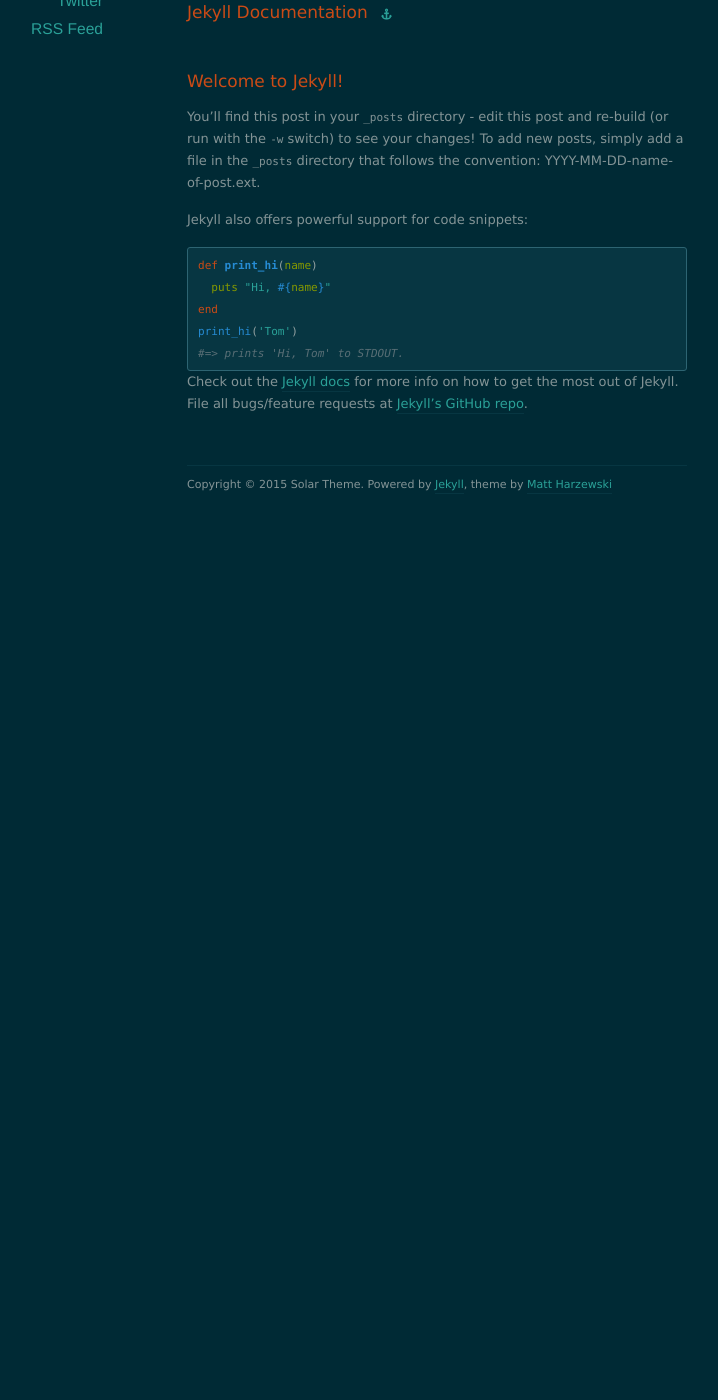
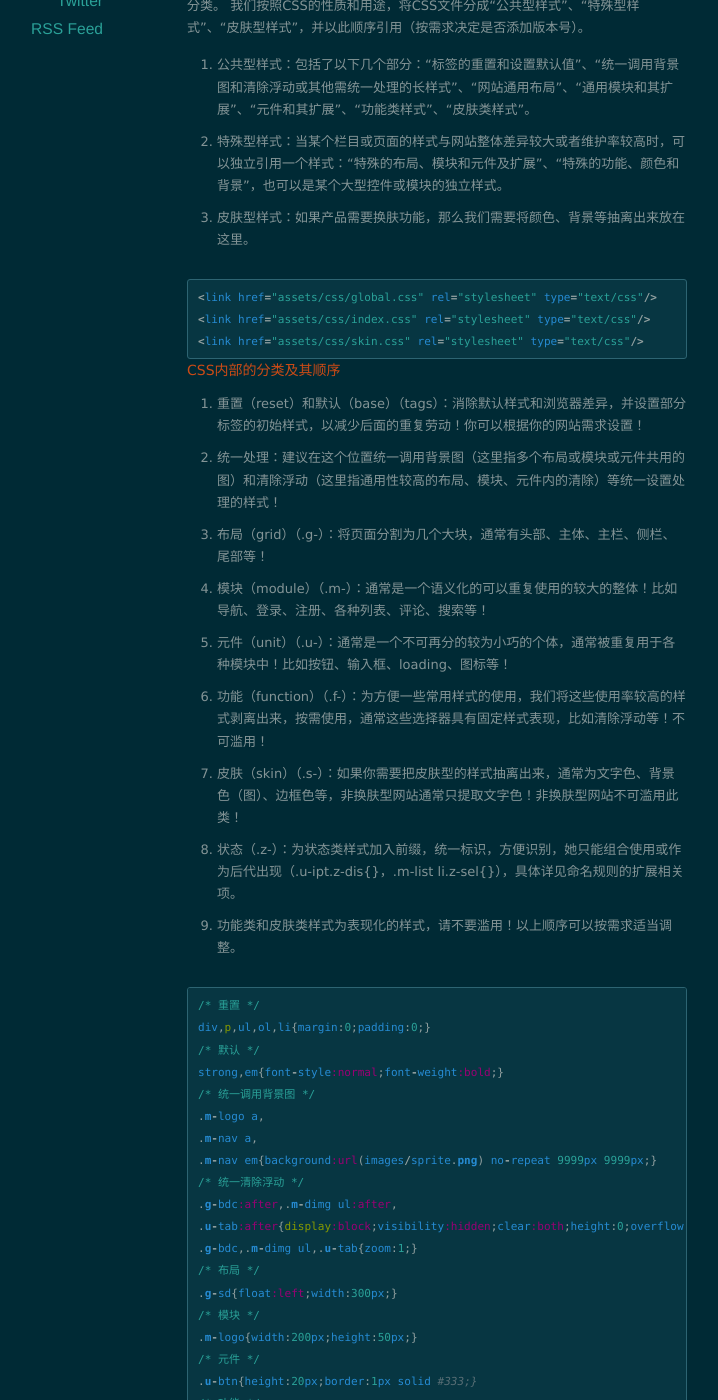
Before and after one commit to kelyau/kelyau.github.io, a Jekyll site: the page built from index.html, in a window 1280 px wide and 1400 px high, scrolled down 270 px. Shown: the whole window, without its empty margins (203-921 px from the left). Built offline with Jekyll 4.4.1, drawn with Linux system fonts in a browser that asks for light colours; nearby versions of some CDN libraries; the list of posts is cut into pages by our own code; before the commit the page ends 900 px from its top, so only the background shows below that; some of the changed text lies outside the part shown.

Commit message:
update 2013

```diff
--- a/_config.yml
+++ b/_config.yml
@@ -1,9 +1,9 @@
-name: Solar Theme
-url: http://example.org
-description: A stylish blog using the Solarized color palette
+name: 坛子
+url: http://kelyau.github.io
+description: 坛子的github page
 
 permalink: /:year/:month/:day/:title/
 paginate: 10
-pygments: true
+highlighter: pygments
 
 exclude: ['README.md', 'Gemfile.lock', 'Gemfile', 'Rakefile']
--- a/_layouts/default.html
+++ b/_layouts/default.html
@@ -36,7 +36,7 @@
           <li><a href="/">Home</a></li>
           <li><a href="/archives">Archive</a></li>
           <li><a href="/about">About</a></li>
-          <li><a href="http://twitter.com/redwall_hp">Twitter</a></li>
+          <li><a href="http://twitter.com/newallah">Twitter</a></li>
           <li><a href="/feed.xml">RSS Feed</a></li>
         </ul>
       </nav>
--- /dev/null
+++ b/_posts/2013-06-06-css-style-guide.markdown
@@ -0,0 +1,90 @@
+---
+layout: post
+title:  "css style guide"
+date:   2013-06-06 17:06:25
+categories: css
+---
+
+###CSS文件的分类和引用顺序
+通常，一个项目我们只引用一个CSS，但是对于较大的项目，我们需要把CSS文件进行分类。
+我们按照CSS的性质和用途，将CSS文件分成“公共型样式”、“特殊型样式”、“皮肤型样式”，并以此顺序引用（按需求决定是否添加版本号）。
+
+1.	公共型样式：包括了以下几个部分：“标签的重置和设置默认值”、“统一调用背景图和清除浮动或其他需统一处理的长样式”、“网站通用布局”、“通用模块和其扩展”、“元件和其扩展”、“功能类样式”、“皮肤类样式”。
+2.	特殊型样式：当某个栏目或页面的样式与网站整体差异较大或者维护率较高时，可以独立引用一个样式：“特殊的布局、模块和元件及扩展”、“特殊的功能、颜色和背景”，也可以是某个大型控件或模块的独立样式。
+3.	皮肤型样式：如果产品需要换肤功能，那么我们需要将颜色、背景等抽离出来放在这里。
+{% highlight ruby %}
+<link href="assets/css/global.css" rel="stylesheet" type="text/css"/>
+<link href="assets/css/index.css" rel="stylesheet" type="text/css"/>
+<link href="assets/css/skin.css" rel="stylesheet" type="text/css"/>
+{% endhighlight %}
+
+
+###CSS内部的分类及其顺序
+-	重置（reset）和默认（base）（tags）：消除默认样式和浏览器差异，并设置部分标签的初始样式，以减少后面的重复劳动！你可以根据你的网站需求设置！
+-	统一处理：建议在这个位置统一调用背景图（这里指多个布局或模块或元件共用的图）和清除浮动（这里指通用性较高的布局、模块、元件内的清除）等统一设置处理的样式！
+-	布局（grid）（.g-）：将页面分割为几个大块，通常有头部、主体、主栏、侧栏、尾部等！
+-	模块（module）（.m-）：通常是一个语义化的可以重复使用的较大的整体！比如导航、登录、注册、各种列表、评论、搜索等！
+-	元件（unit）（.u-）：通常是一个不可再分的较为小巧的个体，通常被重复用于各种模块中！比如按钮、输入框、loading、图标等！
+-	功能（function）（.f-）：为方便一些常用样式的使用，我们将这些使用率较高的样式剥离出来，按需使用，通常这些选择器具有固定样式表现，比如清除浮动等！不可滥用！
+-	皮肤（skin）（.s-）：如果你需要把皮肤型的样式抽离出来，通常为文字色、背景色（图）、边框色等，非换肤型网站通常只提取文字色！非换肤型网站不可滥用此类！
+-	状态（.z-）：为状态类样式加入前缀，统一标识，方便识别，她只能组合使用或作为后代出现（.u-ipt.z-dis{}，.m-list li.z-sel{}），具体详见命名规则的扩展相关项。
+-	功能类和皮肤类样式为表现化的样式，请不要滥用！以上顺序可以按需求适当调整。
+
+{% highlight ruby %}
+/* 重置 */
+div,p,ul,ol,li{margin:0;padding:0;}
+/* 默认 */
+strong,em{font-style:normal;font-weight:bold;}
+/* 统一调用背景图 */
+.m-logo a,
+.m-nav a,
+.m-nav em{background:url(images/sprite.png) no-repeat 9999px 9999px;}
+/* 统一清除浮动 */
+.g-bdc:after,.m-dimg ul:after,
+.u-tab:after{display:block;visibility:hidden;clear:both;height:0;overflow:hidden;content:'.';}
+.g-bdc,.m-dimg ul,.u-tab{zoom:1;}
+/* 布局 */
+.g-sd{float:left;width:300px;}
+/* 模块 */
+.m-logo{width:200px;height:50px;}
+/* 元件 */
+.u-btn{height:20px;border:1px solid #333;}
+/* 功能 */
+.f-tac{text-align:center;}
+/* 皮肤 */
+.s-fc,a.s-fc:hover{color:#fff;}
+{% endhighlight %}
+
+###使用类选择器，放弃ID选择器
+ID在一个页面中的唯一性导致了如果以ID为选择器来写CSS，就无法重用。
+
+###分类的命名方法：使用单词(单词简写)或单字母+"-"为前缀
+布局（grid）（.g-）；模块（module）（.m-）；元件（unit）（.u-）；功能（function）（.f-）；皮肤（skin）（.s-）；状态（.z-）。
+
+###命名应简约而不失语义
+
+{% highlight ruby %}
+/* 反对：表现化的或没有语义的命名 */
+.m-abc .green2{}
+.g-left2{}
+/* 推荐：使用有语义的简短的命名 */
+.m-list .wrap2{}
+.g-side2{}
+{% endhighlight %}
+*
+
+|语义|命名|简写|
+|文档|doc|doc|
+头部|head|hd|
+主体|body|bd|
+尾部|foot|ft|
+主栏|main|mn|
+主栏子容器|mainc|mnc|
+侧栏|side|sd|
+侧栏子容器|sidec|sdc|
+盒容器|wrap/box|wrap/box|
+
+引用网易[NEC][nec]规范.
+
+
+[nec]:    http://nec.netease.com
--- a/about/index.markdown
+++ b/about/index.markdown
@@ -3,9 +3,6 @@
 title: About
 ---
 
-This is where you would but a short bio, and/or a description of your site. It also serves as an example of how to set up a standalone page. For example:
+我是一个页面仔，专业页面30年。
 
-<img src="/images/shakespeare.png" class="right" />
-**William Shakespeare** (26 April 1564 – 23 April 1616) was an English poet and playwright, widely regarded as the greatest writer in the English language and the world's pre-eminent dramatist. He is often called England's national poet and the "Bard of Avon". His extant works, including some collaborations, consist of about 38 plays, 154 sonnets, two long narrative poems, and a few other verses, the authorship of some of which is uncertain. His plays have been translated into every major living language and are performed more often than those of any other playwright.
-
-Shakespeare was born and brought up in Stratford-upon-Avon. At the age of 18, he married Anne Hathaway—no, not *that* Anne Hathaway—with whom he had three children.
+混迹成都互联网前端圈，一心想研究各种高大尚前端黑科技，无奈技术有限只能做个勤杂工。
--- a/index.html
+++ b/index.html
@@ -1,6 +1,6 @@
 ---
 layout: default
-title: Solar Theme
+title: kelyau github blog
 ---
 
 {% for post in paginator.posts %}
```
Also changed, not shown: _posts/2013-06-05-welcome-github-page.markdown (added, +24 -0 lines).
